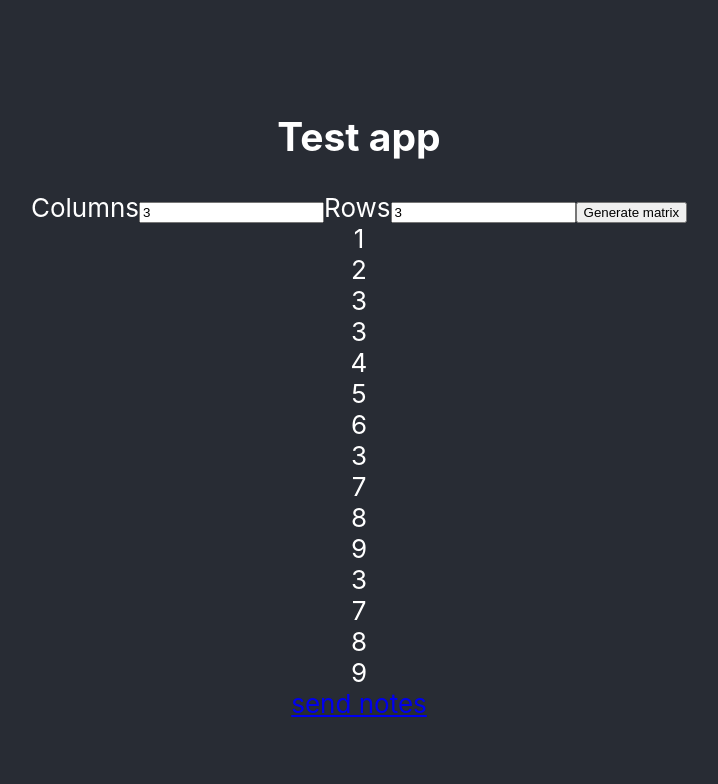
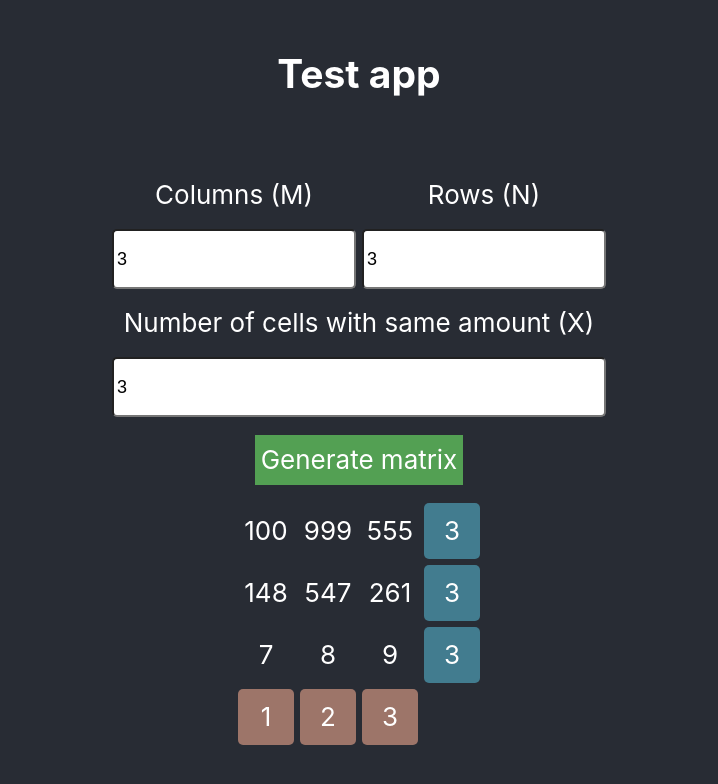
Before and after one commit to Eugene-im/somethingLikeReactWithRedux, a React (Create React App) app: page / in a window 1280 px wide. Shown: the top 784 px of the page, without its empty margins (281-999 px from the left). Built offline with nearby package versions, Linux system fonts and the light colour scheme.

Commit message:
[add] view draft done (here is no components)

```diff
--- a/package.json
+++ b/package.json
@@ -7,6 +7,7 @@
     "@testing-library/react": "^11.2.5",
     "@testing-library/user-event": "^12.8.0",
     "bootstrap": "^4.6.0",
+    "node-sass": "^5.0.0",
     "react": "^17.0.1",
     "react-dom": "^17.0.1",
     "react-scripts": "4.0.3",
--- a/src/App.css
+++ /dev/null
@@ -1,39 +0,0 @@
-.App {
-  text-align: center;
-  background-color: #282c34;
-  min-height: 100vh;
-  display: flex;
-  flex-direction: column;
-  align-items: center;
-  justify-content: center;
-  font-size: calc(10px + 2vmin);
-  color: white;
-}
-
-
-
-
-
-.App-link {
-  color: #61dafb;
-}
-
-/* .App-logo {
-  height: 40vmin;
-  pointer-events: none;
-}
-
-@media (prefers-reduced-motion: no-preference) {
-  .App-logo {
-    animation: App-logo-spin infinite 20s linear;
-  }
-}
-
-@keyframes App-logo-spin {
-  from {
-    transform: rotate(0deg);
-  }
-  to {
-    transform: rotate(360deg);
-  }
-} */
--- a/src/App.js
+++ b/src/App.js
@@ -1,5 +1,5 @@
 import logo from './logo.svg';
-import './App.css';
+import './App.scss';
 
 function App() {
   return (
@@ -7,44 +7,52 @@ function App() {
       <header className="App-header">
         <h2>Test app</h2>
       </header>
-      <main>
+      <main className="App-main">
         <div className="app-input">
-          <label htmlFor="col">Columns</label>
-          <input name="col" type="number" defaultValue='3'/>
-          <label htmlFor="row">Rows</label>
-          <input name="row" type="number" defaultValue='3'/>
-          <button onClick={()=>{console.log('i`ll generate something')}}>Generate matrix</button>
+          <div className="input-group">
+            <label className="input-label" htmlFor="col">Columns (M)</label>
+            <input className="input-item" name="col" type="number" defaultValue='3'/>
+          </div>
+          <div className="input-group">
+            <label className="input-label" htmlFor="row">Rows (N)</label>
+            <input className="input-item" name="row" type="number" defaultValue='3'/>
+          </div>
+          <div className="input-group last">
+            <label className="input-label" htmlFor="row">Number of cells with same amount (X)</label>
+            <input className="input-item" name="row" type="number" defaultValue='3'/>
+          </div>
+          <button className="input-button" onClick={()=>{console.log('i`ll generate something')}}>Generate matrix</button>
         </div>
         <div className="app-output">
           <div className="output-matrix matrix">
             <div className="matrix-row row-1">
-              <div className="matrix-cell cell-11">1</div>
-              <div className="matrix-cell cell-12">2</div>
-              <div className="matrix-cell cell-13">3</div>
+              <div className="matrix-cell cell-item cell-11">100</div>
+              <div className="matrix-cell cell-item cell-12">999</div>
+              <div className="matrix-cell cell-item cell-13">555</div>
               <div className="matrix-cell cell-amount">3</div>
             </div>
             <div className="matrix-row row-2">
-              <div className="matrix-cell cell-21">4</div>
-              <div className="matrix-cell cell-22">5</div>
-              <div className="matrix-cell cell-23">6</div>
+              <div className="matrix-cell cell-item cell-21">148</div>
+              <div className="matrix-cell cell-item cell-22">547</div>
+              <div className="matrix-cell cell-item cell-23">261</div>
               <div className="matrix-cell cell-amount">3</div>
             </div>
             <div className="matrix-row row-3">
-              <div className="matrix-cell cell-31">7</div>
-              <div className="matrix-cell cell-32">8</div>
-              <div className="matrix-cell cell-33">9</div>
+              <div className="matrix-cell cell-item cell-31">7</div>
+              <div className="matrix-cell cell-item cell-32">8</div>
+              <div className="matrix-cell cell-item cell-33">9</div>
               <div className="matrix-cell cell-amount">3</div>
             </div>
             <div className="matrix-row average-row row-4">
-              <div className="matrix-cell cell-average-1">7</div>
-              <div className="matrix-cell cell-average-2">8</div>
-              <div className="matrix-cell cell-average-3">9</div>
+              <div className="matrix-cell cell-average cell-x1">1</div>
+              <div className="matrix-cell cell-average cell-x2">2</div>
+              <div className="matrix-cell cell-average cell-x3">3</div>
             </div>
           </div>
         </div>
       </main>
-      <footer>
-        <a href="http://" target="_blank" rel="noopener noreferrer">send notes</a>
+      <footer className="App-footer">
+        {/* <a href="http://" target="_blank" rel="noopener noreferrer">send notes</a> */}
       </footer>
     </div>
   );
--- /dev/null
+++ b/src/App.scss
@@ -0,0 +1,123 @@
+.App {
+  text-align: center;
+  background-color: #282c34;
+  min-height: 100vh;
+  display: flex;
+  flex-direction: column;
+  align-items: center;
+  justify-content: space-around;
+  font-size: calc(10px + 2vmin);
+  color: white;
+}
+.App-main {
+  display: flex;
+  flex-direction: column;
+  align-items: center;
+  justify-content: space-around;
+  min-height: 500px;
+}
+.app-input {
+  display: flex;
+  flex-wrap: wrap;
+  max-width: 500px;
+  justify-content: center;
+  margin-bottom: 15px;
+}
+
+.input-group {
+  display: flex;
+  flex-direction: column;
+  flex: 1 0 30%;
+  &.last {
+    flex: 1 1 100%;
+  }
+}
+
+.input-label,
+.input-item,
+.input-button {
+  line-height: 50px;
+}
+.input-item{
+  font-size: calc(10px + 1vmin);
+}
+
+.input-label,
+.input-item {
+  margin-bottom: 5px;
+  border-radius: 5px;
+  margin: 3px;
+  padding: 3px;
+}
+.input-button {
+  min-height: 50px;
+  cursor: pointer;
+  display: flex;
+  align-items: center;
+  justify-content: center;
+  user-select: none;
+  color: #fff;
+  text-align: center;
+  background-color: rgb(83, 160, 83);
+  font: inherit;
+  padding: 1px 6px;
+  border: none;
+  margin-top: 15px;
+}
+
+.matrix-row {
+  display: flex;
+}
+
+.matrix-cell {
+  width: 50px;
+  height: 50px;
+  cursor: pointer;
+  border-radius: 5px;
+  margin: 3px;
+  padding: 3px;
+  display: flex;
+  align-items: center;
+  justify-content: center;
+  user-select: none;
+}
+.cell-item {
+  &:hover {
+    background-color: #cecece;
+  }
+  &:active {
+    background-color: #677969;
+  }
+}
+
+.cell-amount {
+  background-color: #61dafb75;
+}
+
+.cell-average {
+  background-color: rgba(247, 173, 146, 0.568);
+}
+
+.App-link {
+  color: #61dafb;
+}
+
+/* .App-logo {
+  height: 40vmin;
+  pointer-events: none;
+}
+
+@media (prefers-reduced-motion: no-preference) {
+  .App-logo {
+    animation: App-logo-spin infinite 20s linear;
+  }
+}
+
+@keyframes App-logo-spin {
+  from {
+    transform: rotate(0deg);
+  }
+  to {
+    transform: rotate(360deg);
+  }
+} */
```
Also changed, not shown: 1 other file (tests, documents, lock files or other folders).
